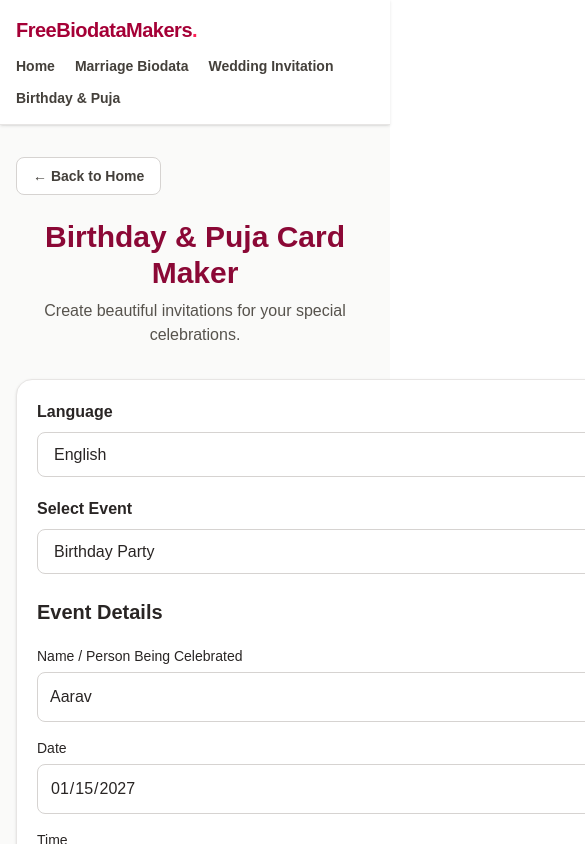
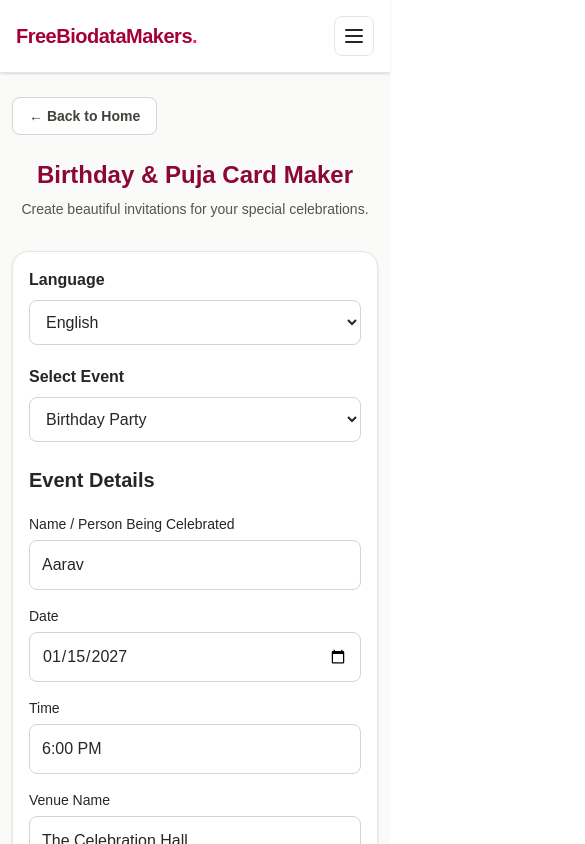
Before and after one commit to Pranavk-07/free-biodata-makers, a Next.js app: page /birthday-cards in a window 390 px wide. Shown: the top 844 px of the page, 585 px wide, since content can reach past the window. Built offline with nearby package versions, Linux system fonts and the light colour scheme.

Commit message:
Improve mobile responsiveness of invitation makers

```diff
--- a/app/birthday-cards/page.tsx
+++ b/app/birthday-cards/page.tsx
@@ -212,15 +212,29 @@ export default function BirthdayCardsPage() {
     puja: t.pujaSubtitle,
   }[event];
 
+  // Responsive preview scaling
   useEffect(() => {
     const container = containerRef.current;
     if (!container) return;
 
-    const observer = new ResizeObserver((entries) => {
-      setPreviewScale(Math.min(1, entries[0].contentRect.width / 794));
-    });
+    const updateScale = () => {
+      const containerWidth = container.clientWidth;
+      const styles = window.getComputedStyle(container);
+
+      const horizontalPadding =
+        parseFloat(styles.paddingLeft) +
+        parseFloat(styles.paddingRight);
+
+      const availableWidth = containerWidth - horizontalPadding;
+
+      setPreviewScale(Math.min(1, Math.max(0.1, availableWidth / 794)));
+    };
+
+    const observer = new ResizeObserver(updateScale);
 
     observer.observe(container);
+    updateScale();
+
     return () => observer.disconnect();
   }, []);
 
@@ -315,9 +329,8 @@ export default function BirthdayCardsPage() {
   ];
 
   return (
-        <main className="min-h-screen bg-stone-50 px-4 py-8 text-stone-800">
-  <div className="mx-auto max-w-7xl">
-
+    <main className="min-h-screen w-full overflow-x-hidden bg-stone-50 px-3 py-6 text-stone-800 sm:px-4 sm:py-8">
+      <div className="mx-auto w-full max-w-7xl min-w-0">
         <div className="mb-6">
           <a
             href="/"
@@ -328,20 +341,23 @@ export default function BirthdayCardsPage() {
         </div>
 
         <header className="mb-8 text-center">
-          <h1 className="text-3xl font-bold text-rose-900 sm:text-4xl">
+          <h1 className="text-2xl font-bold text-rose-900 sm:text-4xl">
             {t.title}
           </h1>
-          <p className="mt-2 text-stone-600">{t.subtitle}</p>
+          <p className="mt-2 text-sm text-stone-600 sm:text-base">
+            {t.subtitle}
+          </p>
         </header>
 
-        <div className="grid gap-8 lg:grid-cols-2">
-          <section className="rounded-2xl border border-stone-200 bg-white p-5 shadow-sm sm:p-7">
+        <div className="grid min-w-0 grid-cols-1 gap-8 lg:grid-cols-2">
+          {/* Form section */}
+          <section className="min-w-0 w-full rounded-2xl border border-stone-200 bg-white p-4 shadow-sm sm:p-7">
             <div className="mb-5">
               <label className="mb-2 block font-semibold">{t.language}</label>
               <select
                 value={language}
                 onChange={(e) => setLanguage(e.target.value as Language)}
-                className="w-full rounded-lg border border-stone-300 p-3"
+                className="w-full min-w-0 rounded-lg border border-stone-300 p-3"
               >
                 <option value="en">English</option>
                 <option value="hi">हिन्दी</option>
@@ -354,7 +370,7 @@ export default function BirthdayCardsPage() {
               <select
                 value={event}
                 onChange={(e) => setEvent(e.target.value as EventType)}
-                className="w-full rounded-lg border border-stone-300 p-3"
+                className="w-full min-w-0 rounded-lg border border-stone-300 p-3"
               >
                 <option value="birthday">{t.birthday}</option>
                 <option value="ganesh">{t.ganesh}</option>
@@ -364,11 +380,11 @@ export default function BirthdayCardsPage() {
 
             <h2 className="mb-5 text-xl font-bold">{t.details}</h2>
 
-            <div className="grid gap-4 sm:grid-cols-2">
+            <div className="grid min-w-0 gap-4 sm:grid-cols-2">
               {fields.map((field) => (
                 <div
                   key={field.key}
-                  className={field.multiline ? "sm:col-span-2" : ""}
+                  className={`min-w-0 ${field.multiline ? "sm:col-span-2" : ""}`}
                 >
                   <label className="mb-1.5 block text-sm font-medium">
                     {field.label}
@@ -378,20 +394,16 @@ export default function BirthdayCardsPage() {
                     <textarea
                       rows={3}
                       value={data[field.key]}
-                      onChange={(e) =>
-                        updateField(field.key, e.target.value)
-                      }
+                      onChange={(e) => updateField(field.key, e.target.value)}
                       placeholder={t.defaultMessage}
-                      className="w-full rounded-lg border border-stone-300 p-3"
+                      className="w-full min-w-0 rounded-lg border border-stone-300 p-3"
                     />
                   ) : (
                     <input
                       type={field.type || "text"}
                       value={data[field.key]}
-                      onChange={(e) =>
-                        updateField(field.key, e.target.value)
-                      }
-                      className="w-full rounded-lg border border-stone-300 p-3"
+                      onChange={(e) => updateField(field.key, e.target.value)}
+                      className="w-full min-w-0 rounded-lg border border-stone-300 p-3"
                     />
                   )}
                 </div>
@@ -407,6 +419,7 @@ export default function BirthdayCardsPage() {
                 ).map((item) => (
                   <button
                     key={item}
+                    type="button"
                     onClick={() => setDesign(item)}
                     className={`min-h-14 rounded-xl border-2 px-3 py-3 text-center text-sm font-semibold leading-tight ${
                       design === item
@@ -420,31 +433,34 @@ export default function BirthdayCardsPage() {
               </div>
             </div>
 
-            <div className="mt-8 grid gap-3 sm:grid-cols-2">
+            <div className="mt-8 grid grid-cols-1 gap-3 sm:grid-cols-2">
               <button
+                type="button"
                 onClick={downloadPNG}
                 disabled={loading}
-                className="rounded-xl bg-rose-800 px-5 py-3 font-semibold text-white hover:bg-rose-900 disabled:opacity-60"
+                className="w-full rounded-xl bg-rose-800 px-5 py-3 font-semibold text-white hover:bg-rose-900 disabled:opacity-60"
               >
                 {loading ? t.loading : t.png}
               </button>
 
               <button
+                type="button"
                 onClick={downloadPDF}
                 disabled={loading}
-                className="rounded-xl bg-stone-800 px-5 py-3 font-semibold text-white hover:bg-stone-900 disabled:opacity-60"
+                className="w-full rounded-xl bg-stone-800 px-5 py-3 font-semibold text-white hover:bg-stone-900 disabled:opacity-60"
               >
                 {loading ? t.loading : t.pdf}
               </button>
             </div>
           </section>
 
-          <section>
+          {/* Preview section */}
+          <section className="min-w-0 w-full">
             <h2 className="mb-4 text-xl font-bold">{t.preview}</h2>
 
             <div
               ref={containerRef}
-              className="w-full overflow-hidden rounded-xl bg-stone-200 p-2 sm:p-4"
+              className="w-full min-w-0 overflow-hidden rounded-xl bg-stone-200 p-2 sm:p-4"
             >
               <div
                 className="mx-auto"
--- a/app/components/Navbar.tsx
+++ b/app/components/Navbar.tsx
@@ -1,5 +1,9 @@
+
+"use client";
 
 import Link from "next/link";
+import { useState } from "react";
+import { usePathname } from "next/navigation";
 
 const navLinks = [
   { name: "Home", href: "/" },
@@ -9,29 +13,115 @@ const navLinks = [
 ];
 
 export default function Navbar() {
+  const [menuOpen, setMenuOpen] = useState(false);
+  const pathname = usePathname();
+
   return (
     <header className="sticky top-0 z-50 w-full border-b border-stone-200 bg-white/95 shadow-sm backdrop-blur">
-      <nav className="mx-auto flex max-w-7xl flex-wrap items-center justify-between gap-3 px-4 py-4">
+      <nav className="mx-auto flex max-w-7xl items-center justify-between px-4 py-4">
+
+        {/* Website Logo */}
         <Link
           href="/"
+          onClick={() => setMenuOpen(false)}
           className="text-xl font-extrabold tracking-tight text-rose-800 sm:text-2xl"
         >
           FreeBiodataMakers
           <span className="text-rose-500">.</span>
         </Link>
 
-        <div className="flex flex-wrap items-center gap-x-5 gap-y-3">
-          {navLinks.map((link) => (
-            <Link
-              key={link.href}
-              href={link.href}
-              className="text-sm font-semibold text-stone-700 transition hover:text-rose-700"
+        {/* Desktop Navigation */}
+        <div className="hidden items-center gap-6 md:flex">
+          {navLinks.map((link) => {
+            const active = pathname === link.href;
+
+            return (
+              <Link
+                key={link.href}
+                href={link.href}
+                className={`text-sm font-semibold transition ${
+                  active
+                    ? "text-rose-700"
+                    : "text-stone-700 hover:text-rose-700"
+                }`}
+              >
+                {link.name}
+                {active && (
+                  <span className="mt-1 block h-0.5 rounded-full bg-rose-600" />
+                )}
+              </Link>
+            );
+          })}
+        </div>
+
+        {/* Mobile Hamburger Button */}
+        <button
+          type="button"
+          onClick={() => setMenuOpen(!menuOpen)}
+          aria-label={menuOpen ? "Close navigation menu" : "Open navigation menu"}
+          aria-expanded={menuOpen}
+          className="flex h-10 w-10 items-center justify-center rounded-lg border border-stone-200 text-stone-800 hover:bg-stone-100 md:hidden"
+        >
+          {menuOpen ? (
+            <svg
+              xmlns="http://www.w3.org/2000/svg"
+              width="24"
+              height="24"
+              viewBox="0 0 24 24"
+              fill="none"
+              stroke="currentColor"
+              strokeWidth="2"
+              strokeLinecap="round"
+              strokeLinejoin="round"
             >
-              {link.name}
-            </Link>
-          ))}
+              <path d="M18 6 6 18" />
+              <path d="m6 6 12 12" />
+            </svg>
+          ) : (
+            <svg
+              xmlns="http://www.w3.org/2000/svg"
+              width="24"
+              height="24"
+              viewBox="0 0 24 24"
+              fill="none"
+              stroke="currentColor"
+              strokeWidth="2"
+              strokeLinecap="round"
+              strokeLinejoin="round"
+            >
+              <path d="M4 6h16" />
+              <path d="M4 12h16" />
+              <path d="M4 18h16" />
+            </svg>
+          )}
+        </button>
+      </nav>
+
+      {/* Mobile Navigation Menu */}
+      {menuOpen && (
+        <div className="border-t border-stone-200 bg-white px-4 py-3 md:hidden">
+          <div className="mx-auto flex max-w-7xl flex-col gap-1">
+            {navLinks.map((link) => {
+              const active = pathname === link.href;
+
+              return (
+                <Link
+                  key={link.href}
+                  href={link.href}
+                  onClick={() => setMenuOpen(false)}
+                  className={`rounded-lg px-4 py-3 text-sm font-semibold transition ${
+                    active
+                      ? "bg-rose-50 text-rose-800"
+                      : "text-stone-700 hover:bg-stone-50 hover:text-rose-700"
+                  }`}
+                >
+                  {link.name}
+                </Link>
+              );
+            })}
+          </div>
         </div>
-      </nav>
+      )}
     </header>
   );
 }
```
Also changed, not shown: app/wedding-invitation/page.tsx (+44 -49 lines). Lines whose indentation alone changed are shown as unchanged.
